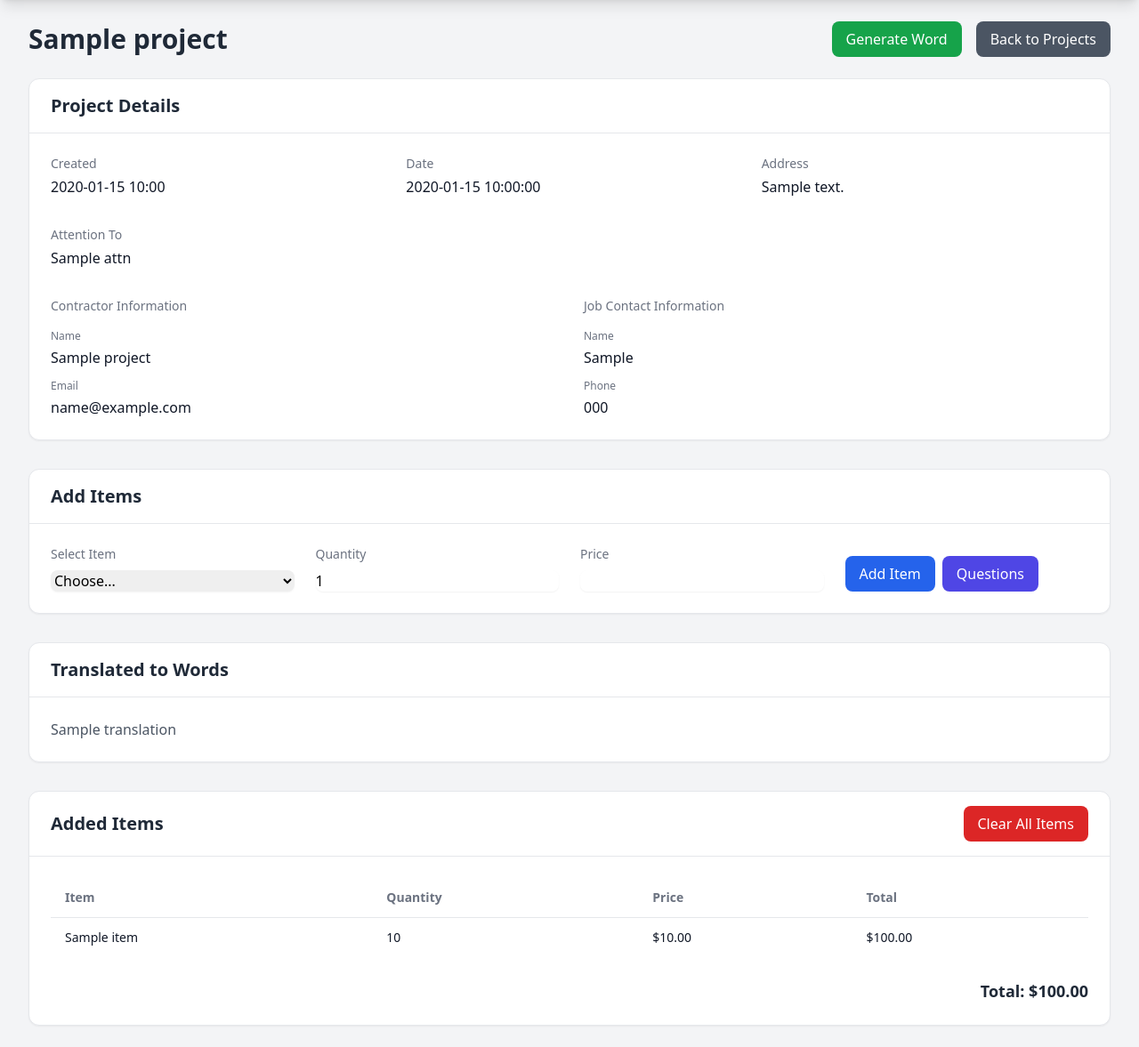
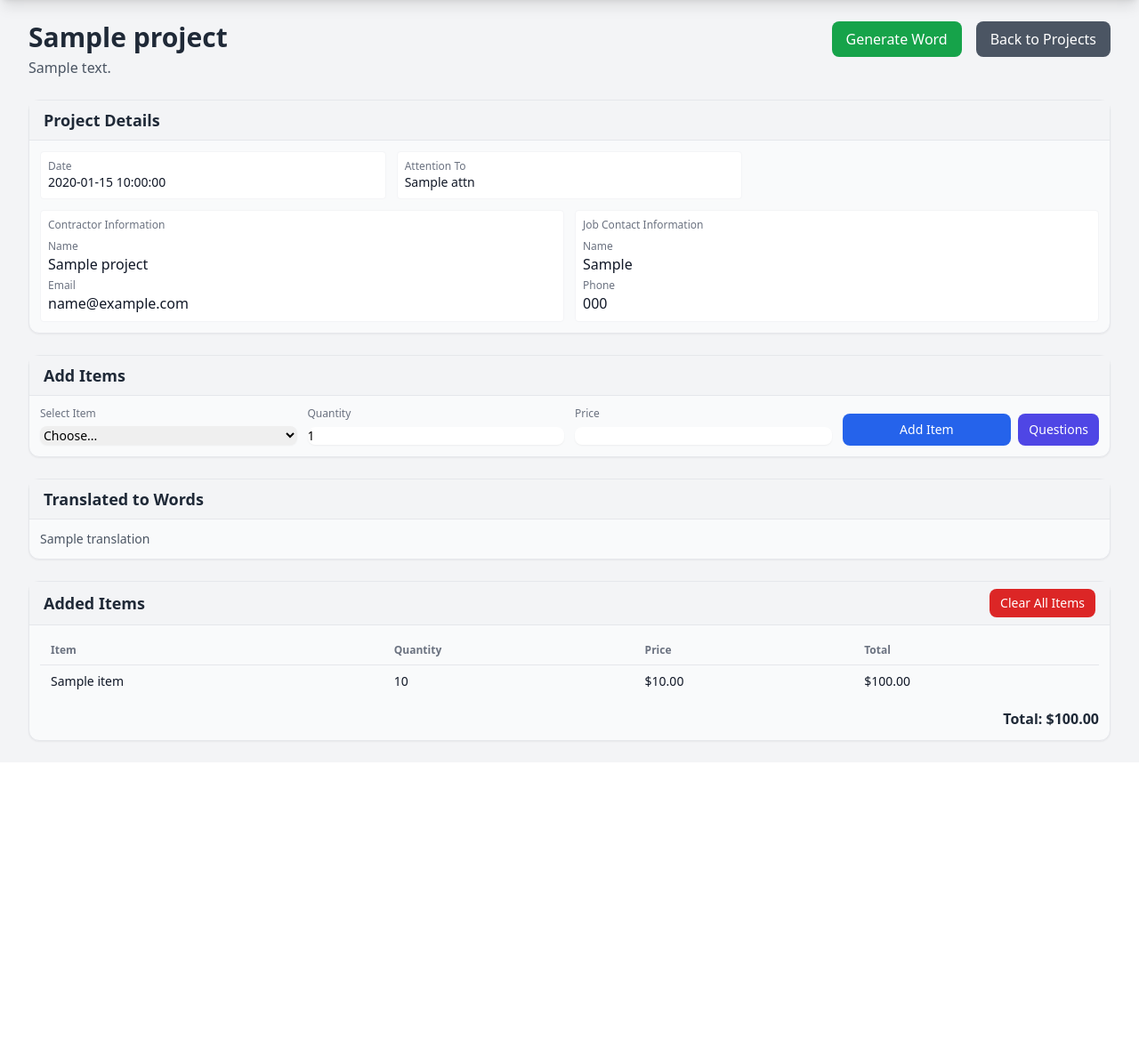
Before and after one commit to jamneutrino/Proposal-Assistant, a Python web app: template templates/project.html in a window 1280 px wide. Shown: the part 64-1241 px from the top of the page at 89% size. After the commit the page ends 899 px from the top, so only its background shows below. Run offline with Jinja, Linux system fonts and the light colour scheme; the template is opened without the code that fills it: most values are stand-ins (such as "Sample title", 1, 10 or a date in 2020); some libraries are stand-ins or nearby versions.

Commit message:
Slight UI adjustment

```diff
--- a/templates/project.html
+++ b/templates/project.html
@@ -5,8 +5,14 @@
 {% block nav_home %}text-gray-900 border-b-2 border-blue-500{% endblock %}
 
 {% block content %}
-<div class="mb-6 flex justify-between items-center">
+<div class="mb-6">
+    <div class="flex justify-between items-start">
+        <div>
             <h1 class="text-3xl font-bold text-gray-800">{{ project.name }}</h1>
+            {% if project.address %}
+            <p class="mt-1 text-gray-600">{{ project.address }}</p>
+            {% endif %}
+        </div>
         <div class="flex gap-4">
             <button id="generateWordBtn" class="px-4 py-2 bg-green-600 text-white rounded-lg hover:bg-green-700 transition-colors">
                 Generate Word
@@ -16,51 +22,42 @@
             </a>
         </div>
     </div>
+</div>
 
 <!-- Project Details Section -->
-<div class="bg-white rounded-xl shadow-sm border border-gray-200 mb-8">
-    <div class="border-b border-gray-200 px-6 py-4">
-        <h2 class="text-xl font-semibold text-gray-800">Project Details</h2>
+<div class="bg-gray-50 rounded-xl shadow-sm border border-gray-200 mb-6">
+    <div class="border-b border-gray-200 px-4 py-2 bg-gray-100">
+        <h2 class="text-lg font-semibold text-gray-800">Project Details</h2>
     </div>
-    <div class="p-6">
-        <div class="grid grid-cols-1 md:grid-cols-3 gap-8">
-            <div>
-                <p class="text-sm font-medium text-gray-500 mb-1">Created</p>
-                <p class="text-gray-900">{{ project.created_at.strftime('%Y-%m-%d %H:%M') }}</p>
-            </div>
+    <div class="p-3">
+        <div class="grid grid-cols-2 md:grid-cols-3 gap-3 text-sm">
             {% if project.date %}
-            <div>
-                <p class="text-sm font-medium text-gray-500 mb-1">Date</p>
+            <div class="bg-white p-2 rounded border border-gray-100">
+                <p class="text-xs font-medium text-gray-500">Date</p>
                 <p class="text-gray-900">{{ project.date }}</p>
             </div>
             {% endif %}
-            {% if project.address %}
-            <div>
-                <p class="text-sm font-medium text-gray-500 mb-1">Address</p>
-                <p class="text-gray-900">{{ project.address }}</p>
-            </div>
-            {% endif %}
             {% if project.attn %}
-            <div>
-                <p class="text-sm font-medium text-gray-500 mb-1">Attention To</p>
+            <div class="bg-white p-2 rounded border border-gray-100">
+                <p class="text-xs font-medium text-gray-500">Attention To</p>
                 <p class="text-gray-900">{{ project.attn }}</p>
             </div>
             {% endif %}
         </div>
 
-        <div class="mt-8 grid grid-cols-1 md:grid-cols-2 gap-8">
+        <div class="mt-3 grid grid-cols-1 md:grid-cols-2 gap-3">
             {% if project.contractor_name or project.contractor_email %}
-            <div>
-                <h3 class="text-sm font-medium text-gray-500 mb-4">Contractor Information</h3>
+            <div class="bg-white p-2 rounded border border-gray-100">
+                <h3 class="text-xs font-medium text-gray-500 mb-2">Contractor Information</h3>
                 {% if project.contractor_name %}
-                <div class="mb-3">
-                    <p class="text-xs text-gray-500 mb-1">Name</p>
+                <div class="mb-1">
+                    <p class="text-xs text-gray-500">Name</p>
                     <p class="text-gray-900">{{ project.contractor_name }}</p>
                 </div>
                 {% endif %}
                 {% if project.contractor_email %}
                 <div>
-                    <p class="text-xs text-gray-500 mb-1">Email</p>
+                    <p class="text-xs text-gray-500">Email</p>
                     <p class="text-gray-900">{{ project.contractor_email }}</p>
                 </div>
                 {% endif %}
@@ -68,17 +65,17 @@
             {% endif %}
 
             {% if project.job_contact or project.job_contact_phone %}
-            <div>
-                <h3 class="text-sm font-medium text-gray-500 mb-4">Job Contact Information</h3>
+            <div class="bg-white p-2 rounded border border-gray-100">
+                <h3 class="text-xs font-medium text-gray-500 mb-2">Job Contact Information</h3>
                 {% if project.job_contact %}
-                <div class="mb-3">
-                    <p class="text-xs text-gray-500 mb-1">Name</p>
+                <div class="mb-1">
+                    <p class="text-xs text-gray-500">Name</p>
                     <p class="text-gray-900">{{ project.job_contact }}</p>
                 </div>
                 {% endif %}
                 {% if project.job_contact_phone %}
                 <div>
-                    <p class="text-xs text-gray-500 mb-1">Phone</p>
+                    <p class="text-xs text-gray-500">Phone</p>
                     <p class="text-gray-900">{{ project.job_contact_phone }}</p>
                 </div>
                 {% endif %}
@@ -89,15 +86,15 @@
 </div>
 
 <!-- Add Items Section -->
-<div class="bg-white rounded-xl shadow-sm border border-gray-200 mb-8">
-    <div class="border-b border-gray-200 px-6 py-4">
-        <h2 class="text-xl font-semibold text-gray-800">Add Items</h2>
+<div class="bg-gray-50 rounded-xl shadow-sm border border-gray-200 mb-6">
+    <div class="border-b border-gray-200 px-4 py-2 bg-gray-100">
+        <h2 class="text-lg font-semibold text-gray-800">Add Items</h2>
     </div>
-    <div class="p-6">
-        <form id="itemForm" class="grid grid-cols-1 md:grid-cols-4 gap-6">
+    <div class="p-3">
+        <form id="itemForm" class="grid grid-cols-1 md:grid-cols-4 gap-3">
             <div>
-                <label for="itemSelect" class="block text-sm font-medium text-gray-500 mb-2">Select Item</label>
-                <select class="w-full rounded-lg border-gray-300 shadow-sm focus:border-blue-500 focus:ring-blue-500" id="itemSelect" required>
+                <label for="itemSelect" class="block text-xs font-medium text-gray-500 mb-1">Select Item</label>
+                <select class="w-full rounded-lg border-gray-300 shadow-sm focus:border-blue-500 focus:ring-blue-500 text-sm" id="itemSelect" required>
                     <option value="">Choose...</option>
                     {% for item in items %}
                     <option value="{{ item.name }}">{{ item.name }}</option>
@@ -105,64 +102,64 @@
                 </select>
             </div>
             <div>
-                <label for="quantity" class="block text-sm font-medium text-gray-500 mb-2">Quantity</label>
-                <input type="number" class="w-full rounded-lg border-gray-300 shadow-sm focus:border-blue-500 focus:ring-blue-500" id="quantity" min="1" value="1" required>
+                <label for="quantity" class="block text-xs font-medium text-gray-500 mb-1">Quantity</label>
+                <input type="number" class="w-full rounded-lg border-gray-300 shadow-sm focus:border-blue-500 focus:ring-blue-500 text-sm" id="quantity" min="1" value="1" required>
             </div>
             <div>
-                <label for="price" class="block text-sm font-medium text-gray-500 mb-2">Price</label>
-                <input type="number" class="w-full rounded-lg border-gray-300 shadow-sm focus:border-blue-500 focus:ring-blue-500" id="price" min="0.01" step="0.01" required>
+                <label for="price" class="block text-xs font-medium text-gray-500 mb-1">Price</label>
+                <input type="number" class="w-full rounded-lg border-gray-300 shadow-sm focus:border-blue-500 focus:ring-blue-500 text-sm" id="price" min="0.01" step="0.01" required>
             </div>
             <div class="flex items-end gap-2">
-                <button type="submit" class="px-4 py-2 bg-blue-600 text-white rounded-lg hover:bg-blue-700 transition-colors">Add Item</button>
-                <button type="button" id="questionsBtn" class="px-4 py-2 bg-indigo-600 text-white rounded-lg hover:bg-indigo-700 transition-colors">Questions</button>
+                <button type="submit" class="flex-1 px-3 py-2 bg-blue-600 text-white text-sm rounded-lg hover:bg-blue-700 transition-colors">Add Item</button>
+                <button type="button" id="questionsBtn" class="px-3 py-2 bg-indigo-600 text-white text-sm rounded-lg hover:bg-indigo-700 transition-colors">Questions</button>
             </div>
         </form>
     </div>
 </div>
 
 <!-- Translation Section -->
-<div class="bg-white rounded-xl shadow-sm border border-gray-200 mb-8">
-    <div class="border-b border-gray-200 px-6 py-4">
-        <h2 class="text-xl font-semibold text-gray-800">Translated to Words</h2>
+<div class="bg-gray-50 rounded-xl shadow-sm border border-gray-200 mb-6">
+    <div class="border-b border-gray-200 px-4 py-2 bg-gray-100">
+        <h2 class="text-lg font-semibold text-gray-800">Translated to Words</h2>
     </div>
-    <div class="p-6">
-        <p id="translationText" class="text-gray-600 whitespace-pre-line">{{ translation }}</p>
+    <div class="p-3">
+        <p id="translationText" class="text-sm text-gray-600 whitespace-pre-line">{{ translation }}</p>
     </div>
 </div>
 
 <!-- Added Items Section -->
-<div class="bg-white rounded-xl shadow-sm border border-gray-200">
-    <div class="border-b border-gray-200 px-6 py-4 flex justify-between items-center">
-        <h2 class="text-xl font-semibold text-gray-800">Added Items</h2>
-        <button id="clearButton" class="px-4 py-2 bg-red-600 text-white rounded-lg hover:bg-red-700 transition-colors">
+<div class="bg-gray-50 rounded-xl shadow-sm border border-gray-200">
+    <div class="border-b border-gray-200 px-4 py-2 bg-gray-100 flex justify-between items-center">
+        <h2 class="text-lg font-semibold text-gray-800">Added Items</h2>
+        <button id="clearButton" class="px-3 py-1.5 bg-red-600 text-white text-sm rounded-lg hover:bg-red-700 transition-colors">
             Clear All Items
         </button>
     </div>
-    <div class="p-6">
+    <div class="p-3">
         <div class="overflow-x-auto">
             <table class="w-full">
                 <thead>
                     <tr class="border-b border-gray-200">
-                        <th class="text-left py-3 px-4 text-sm font-semibold text-gray-500">Item</th>
-                        <th class="text-left py-3 px-4 text-sm font-semibold text-gray-500">Quantity</th>
-                        <th class="text-left py-3 px-4 text-sm font-semibold text-gray-500">Price</th>
-                        <th class="text-left py-3 px-4 text-sm font-semibold text-gray-500">Total</th>
+                        <th class="text-left py-2 px-3 text-xs font-semibold text-gray-500">Item</th>
+                        <th class="text-left py-2 px-3 text-xs font-semibold text-gray-500">Quantity</th>
+                        <th class="text-left py-2 px-3 text-xs font-semibold text-gray-500">Price</th>
+                        <th class="text-left py-2 px-3 text-xs font-semibold text-gray-500">Total</th>
                     </tr>
                 </thead>
                 <tbody id="itemsTable" class="divide-y divide-gray-200">
                     {% for item in project.items %}
-                    <tr class="hover:bg-gray-50">
-                        <td class="py-3 px-4 text-sm text-gray-900">{{ item.name }}</td>
-                        <td class="py-3 px-4 text-sm text-gray-900">{{ item.quantity }}</td>
-                        <td class="py-3 px-4 text-sm text-gray-900">${{ "%.2f"|format(item.price) }}</td>
-                        <td class="py-3 px-4 text-sm text-gray-900">${{ "%.2f"|format(item.quantity * item.price) }}</td>
+                    <tr class="hover:bg-white">
+                        <td class="py-2 px-3 text-sm text-gray-900">{{ item.name }}</td>
+                        <td class="py-2 px-3 text-sm text-gray-900">{{ item.quantity }}</td>
+                        <td class="py-2 px-3 text-sm text-gray-900">${{ "%.2f"|format(item.price) }}</td>
+                        <td class="py-2 px-3 text-sm text-gray-900">${{ "%.2f"|format(item.quantity * item.price) }}</td>
                     </tr>
                     {% endfor %}
                 </tbody>
             </table>
         </div>
-        <div class="mt-6 text-right">
-            <span id="totalAmount" class="text-lg font-semibold text-gray-800">
+        <div class="mt-3 text-right">
+            <span id="totalAmount" class="text-base font-semibold text-gray-800">
                 Total: ${{ "%.2f"|format(project.items|sum(attribute='price')|float * project.items|sum(attribute='quantity')|float) }}
             </span>
         </div>
```
Lines whose indentation alone changed are shown as unchanged.
